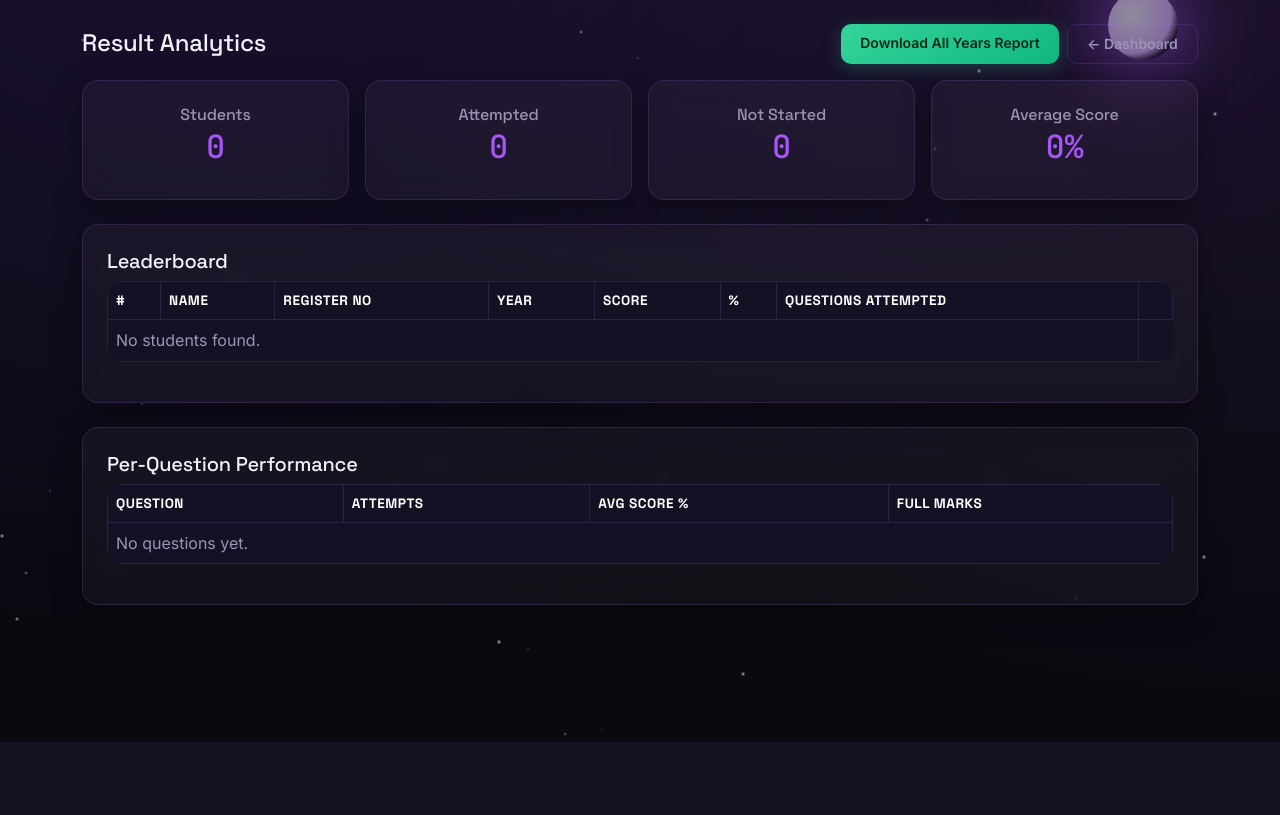
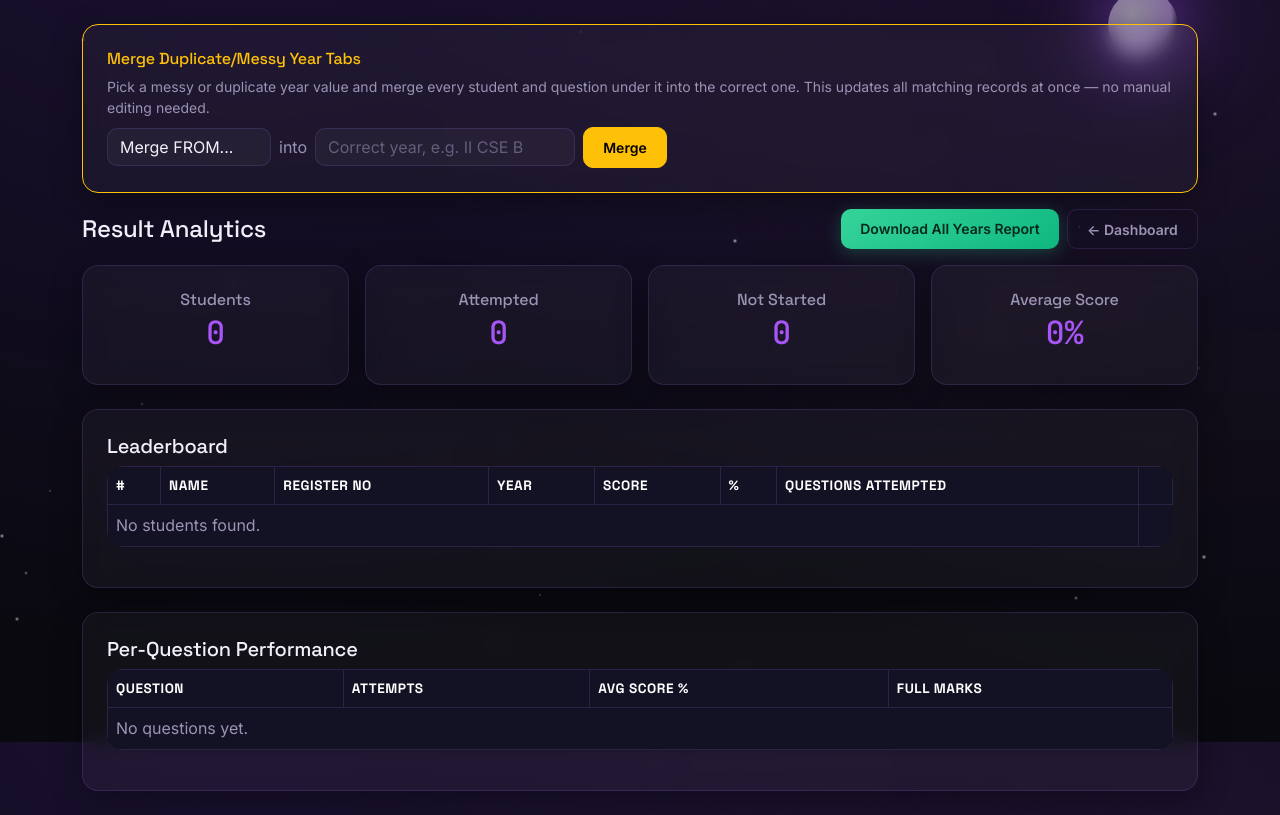
Before and after one commit to DivakarVishnu/Ti10-coding-test-platform, a Flask app: page /admin/analytics in a window 1280 px wide. Shown: the part 58-873 px from the top of the page. Before the commit the page ends 800 px from the top, so only its background shows below. Run offline with Flask 3, Linux system fonts and the light colour scheme; the visitor is signed in with stand-in values (Sample User, id 1); data that the repository does not hold is empty.

Commit message:
Add in-app Merge Years tool on Analytics page

```diff
--- a/app.py
+++ b/app.py
@@ -1172,7 +1172,9 @@ def admin_analytics():
             "full_marks": full_marks,
         })
 
-    years = sorted(set(s.year for s in Student.query.all() if s.year))
+    student_years = set(s.year for s in Student.query.all() if s.year)
+    question_years = set(q.year for q in Question.query.all() if q.year)
+    years = sorted(student_years | question_years)
 
     return render_template(
         "admin_analytics.html",
@@ -1313,6 +1315,34 @@ def student_certificate():
     return render_template("certificate.html", **_build_certificate_context(student, subs))
 
 
+@app.route("/admin/years/merge", methods=["POST"])
+@admin_required
+def admin_merge_years():
+    from_year = request.form.get("from_year", "").strip()
+    to_year = request.form.get("to_year", "").strip()
+
+    if not from_year or not to_year:
+        flash("Please select both a year to merge from and a year to merge into.", "error")
+        return redirect(url_for("admin_analytics"))
+    if from_year == to_year:
+        flash("Those are the same year — nothing to merge.", "error")
+        return redirect(url_for("admin_analytics"))
+
+    students_updated = Student.query.filter_by(year=from_year).update({"year": to_year})
+    questions_updated = Question.query.filter_by(year=from_year).update({"year": to_year})
+
+    settings = Settings.get()
+    if settings.published_leaderboard_years:
+        years_list = [y.strip() for y in settings.published_leaderboard_years.split(",") if y.strip()]
+        years_list = [to_year if y == from_year else y for y in years_list]
+        settings.published_leaderboard_years = ",".join(sorted(set(years_list)))
+
+    db.session.commit()
+    log_activity("Merge Years", f'Merged "{from_year}" into "{to_year}" ({students_updated} students, {questions_updated} questions).')
+    flash(f'Merged "{from_year}" into "{to_year}" — {students_updated} student(s) and {questions_updated} question(s) updated.', "success")
+    return redirect(url_for("admin_analytics"))
+
+
 @app.route("/admin/export.csv")
 @admin_required
 def admin_export_csv():
--- a/templates/admin_analytics.html
+++ b/templates/admin_analytics.html
@@ -1,6 +1,28 @@
 {% extends "base.html" %}
 {% block title %}Analytics — Ti10 Admin{% endblock %}
 {% block content %}
+<div class="card mb-3 border-warning">
+  <div class="card-body">
+    <h6 class="text-warning mb-2">Merge Duplicate/Messy Year Tabs</h6>
+    <p class="text-muted small mb-2">
+      Pick a messy or duplicate year value and merge every student and question under it into the correct one.
+      This updates all matching records at once — no manual editing needed.
+    </p>
+    <form method="POST" action="{{ url_for('admin_merge_years') }}" class="d-flex flex-wrap gap-2 align-items-center"
+          onsubmit="return confirm('Merge the selected year into the target year? This cannot be undone.')">
+      <select name="from_year" class="form-select w-auto" required>
+        <option value="" disabled selected>Merge FROM...</option>
+        {% for y in years %}
+          <option value="{{ y }}">{{ y }}</option>
+        {% endfor %}
+      </select>
+      <span class="text-muted">into</span>
+      <input type="text" name="to_year" class="form-control w-auto" placeholder="Correct year, e.g. II CSE B" required>
+      <button type="submit" class="btn btn-sm btn-warning">Merge</button>
+    </form>
+  </div>
+</div>
+
 <div class="d-flex justify-content-between align-items-center mb-3 flex-wrap gap-2">
   <h4 class="mb-0">Result Analytics</h4>
   <div class="d-flex gap-2">
```
